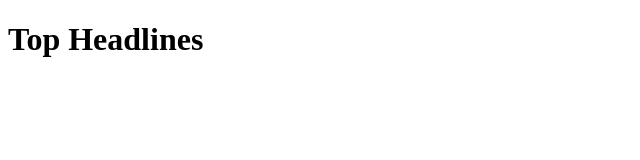
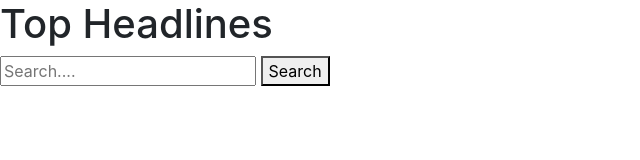
Before and after one commit to Ryan-GM/Simple-News-App, a website built with Parcel: page index.html in a window 1280 px wide. Shown: the whole page, without its empty margins (0-640 px from the left). Built offline with nearby package versions, Linux system fonts and the light colour scheme; no server answers.

Commit message:
adding search

```diff
--- a/index.html
+++ b/index.html
@@ -4,10 +4,17 @@
     <meta charset="UTF-8">
     <meta name="viewport" content="width=device-width, initial-scale=1.0">
     <title>Simple News App</title>
+    <link rel="stylesheet" href="https://maxcdn.bootstrapcdn.com/bootstrap/4.5.2/css/bootstrap.min.css">
 </head>
 <body>
     <h1>Top Headlines</h1>
+    <div>
+        <input type="text" id="searchInput" placeholder="Search....">
+        <button onclick="handleSearch()">Search</button>
+    </div>
     <div id="news"></div>
     <script src="script.js" type="module"></script>
+    <script src="https://ajax.googleapis.com/ajax/libs/jquery/3.5.1/jquery.min.js"></script>
+    <script src="https://maxcdn.bootstrapcdn.com/bootstrap/4.5.2/js/bootstrap.min.js"></script>
 </body>
 </html>
```
